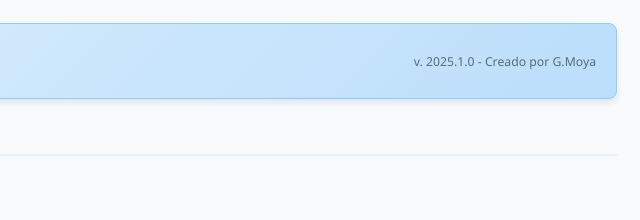
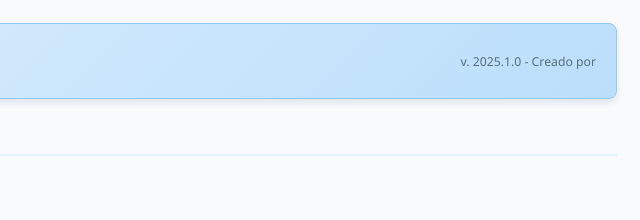
Before and after one commit to MyLittleOwl1/mylittleowl1.github.io, a plain HTML site: page index.html in a window 1280 px wide. Shown: the top 220 px of the page, 640-1280 px from the left. Drawn offline with Linux system fonts and the light colour scheme.

Commit message:
Update index.html

```diff
--- a/index.html
+++ b/index.html
@@ -11,7 +11,7 @@
         <a id="top"></a>
         <div class="header">
             <h2>CONTROL AUSENCIA SEROLOGÍA (C.E.T.)</h2>
-            <p>v. 2025.1.0 - Creado por G.Moya</p>
+            <p>v. 2025.1.0 - Creado por </p>
         </div>
 
         <h2>Cargar y Filtrar Datos</h2>
```
